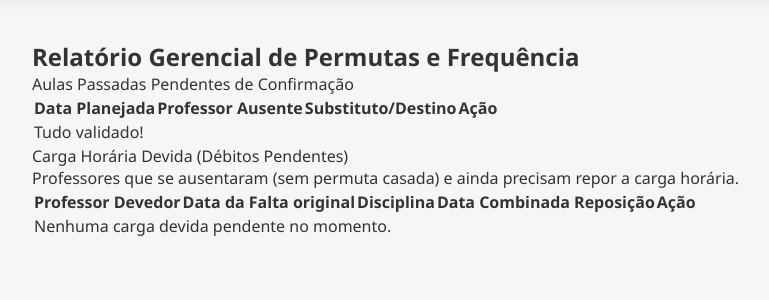
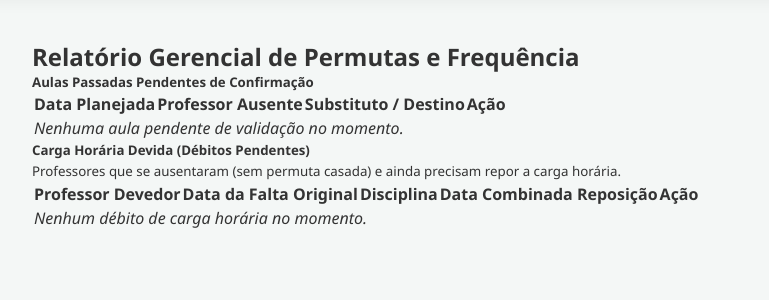
Before and after one commit to jsambarreto/sgg-ifba, a Django app: page /relatorio-gerencial/ in a window 1280 px wide. Shown: the part 70-370 px from the top of the page, without its empty margins (28-797 px from the left). Run offline with Django 5.2, Linux system fonts and the light colour scheme; a user stored in the database is signed in; tables that the repository leaves empty hold one stand-in row (values such as "Sample post").

Commit message:
feat: add new reports for carga horária and gerencial in navigation and dashboard

```diff
--- a/gestao/templates/gestao/base.html
+++ b/gestao/templates/gestao/base.html
@@ -140,6 +140,8 @@
                 <div class="dropdown-menu">
                     <a href="{% url 'construtor_grade' %}" class="dropdown-item">Montar Grade Base</a>
                     <a href="{% url 'painel_aprovacoes' %}" class="dropdown-item">Painel de Aprovações</a>
+                    <a href="{% url 'relatorio_carga_horaria' %}" class="dropdown-item">Relatório de Carga Horária</a>
+                    <a href="{% url 'relatorio_gerencial' %}">Relatório Gerencial</a>
                 </div>
             </li>
             {% endif %}
@@ -149,6 +151,7 @@
                 <a href="#" class="nav-link">📊 Direção ▾</a>
                 <div class="dropdown-menu">
                     <a href="{% url 'relatorio_carga_horaria' %}" class="dropdown-item">Relatório de Carga Horária</a>
+                    <a href="{% url 'relatorio_gerencial' %}">Relatório Gerencial</a>
                     <a href="#" class="dropdown-item">Monitoramento Geral (Em breve)</a>
                 </div>
             </li>
--- a/gestao/templates/gestao/relatorio_gerencial.html
+++ b/gestao/templates/gestao/relatorio_gerencial.html
@@ -1,86 +1,116 @@
 {% extends 'gestao/base.html' %}
 
 {% block content %}
-<div class="container mt-4">
+<div class="container-fluid mt-4 mb-5">
+    <div class="d-flex justify-content-between align-items-center mb-4">
         <h2>Relatório Gerencial de Permutas e Frequência</h2>
+    </div>
 
     <!-- BLOCO 1: PENDENTES DE VALIDAÇÃO -->
-    <div class="card border-warning mb-4">
-        <div class="card-header bg-warning text-dark">
-            Aulas Passadas Pendentes de Confirmação
+    <div class="card shadow-sm mb-5 border-warning">
+        <div class="card-header bg-warning text-dark font-weight-bold">
+            <h5 class="mb-0">Aulas Passadas Pendentes de Confirmação</h5>
         </div>
-        <div class="card-body">
-            <table class="table">
-                <thead>
+        <div class="card-body p-0">
+            <div class="table-responsive">
+                <table class="table table-hover table-striped mb-0 align-middle">
+                    <thead class="table-light">
                         <tr>
-                        <th>Data Planejada</th>
+                            <th class="px-4">Data Planejada</th>
                             <th>Professor Ausente</th>
-                        <th>Substituto/Destino</th>
-                        <th>Ação</th>
+                            <th>Substituto / Destino</th>
+                            <th class="text-center">Ação</th>
                         </tr>
                     </thead>
                     <tbody>
                         {% for sol in pendentes_validacao %}
                         <tr>
-                        <td>{{ sol.data_aplicacao|date:"d/m/Y" }}</td>
+                            <td class="px-4"><strong>{{ sol.data_aplicacao|date:"d/m/Y" }}</strong></td>
                             <td>{{ sol.solicitante.nome_completo }}</td>
                             <td>
-                            {% if sol.tipo == 'P' %}{{ sol.aula_destino.nomes_professores }}
-                            {% else %}{{ sol.professor_substituto.nome_completo|default:"Sem substituto" }}{% endif %}
+                                {% if sol.tipo == 'P' %}
+                                    {{ sol.aula_destino.nomes_professores }}
+                                {% else %}
+                                    {{ sol.professor_substituto.nome_completo|default:"Sem substituto" }}
+                                {% endif %}
                             </td>
-                        <td>
-                            <form action="{% url 'confirmar_execucao' sol.id 'aplicacao' %}" method="POST">
+                            <td class="text-center">
+                                <form action="{% url 'confirmar_execucao' sol.id 'aplicacao' %}" method="POST" class="m-0">
                                     {% csrf_token %}
-                                <button type="submit" class="btn btn-sm btn-success">Confirmar Ocorrência</button>
+                                    <button type="submit" class="btn btn-sm btn-success shadow-sm">
+                                        ✓ Confirmar Ocorrência
+                                    </button>
                                 </form>
                             </td>
                         </tr>
                         {% empty %}
-                    <tr><td colspan="4" class="text-center">Tudo validado!</td></tr>
+                        <tr>
+                            <td colspan="4" class="text-center py-4 text-muted">
+                                <em>Nenhuma aula pendente de validação no momento.</em>
+                            </td>
+                        </tr>
                         {% endfor %}
                     </tbody>
                 </table>
             </div>
         </div>
+    </div>
 
     <!-- BLOCO 2: CARGA HORÁRIA DEVIDA -->
-    <div class="card border-danger mb-4">
-        <div class="card-header bg-danger text-white">
-            Carga Horária Devida (Débitos Pendentes)
+    <div class="card shadow-sm border-danger">
+        <div class="card-header bg-danger text-white font-weight-bold">
+            <h5 class="mb-0">Carga Horária Devida (Débitos Pendentes)</h5>
         </div>
-        <div class="card-body">
-            <p class="text-muted">Professores que se ausentaram (sem permuta casada) e ainda precisam repor a carga horária.</p>
-            <table class="table">
-                <thead>
+        <div class="card-body bg-light border-bottom">
+            <p class="text-muted mb-0">
+                <small>Professores que se ausentaram (sem permuta casada) e ainda precisam repor a carga horária.</small>
+            </p>
+        </div>
+        <div class="card-body p-0">
+            <div class="table-responsive">
+                <table class="table table-hover table-striped mb-0 align-middle">
+                    <thead class="table-light">
                         <tr>
-                        <th>Professor Devedor</th>
-                        <th>Data da Falta original</th>
+                            <th class="px-4">Professor Devedor</th>
+                            <th>Data da Falta Original</th>
                             <th>Disciplina</th>
                             <th>Data Combinada Reposição</th>
-                        <th>Ação</th>
+                            <th class="text-center">Ação</th>
                         </tr>
                     </thead>
                     <tbody>
                         {% for sol in carga_devida %}
                         <tr>
-                        <td><strong>{{ sol.solicitante.nome_completo }}</strong></td>
+                            <td class="px-4 text-danger"><strong>{{ sol.solicitante.nome_completo }}</strong></td>
                             <td>{{ sol.data_aplicacao|date:"d/m/Y" }}</td>
                             <td>{{ sol.aula_origem.disciplina.nome }}</td>
-                        <td>{{ sol.data_devolucao|date:"d/m/Y"|default:"Ainda não marcada" }}</td>
                             <td>
-                            <form action="{% url 'confirmar_execucao' sol.id 'devolucao' %}" method="POST">
+                                {% if sol.data_devolucao %}
+                                    <span class="badge bg-info text-dark" style="font-size: 0.85rem;">{{ sol.data_devolucao|date:"d/m/Y" }}</span>
+                                {% else %}
+                                    <span class="text-muted fst-italic">Ainda não marcada</span>
+                                {% endif %}
+                            </td>
+                            <td class="text-center">
+                                <form action="{% url 'confirmar_execucao' sol.id 'devolucao' %}" method="POST" class="m-0">
                                     {% csrf_token %}
-                                <button type="submit" class="btn btn-sm btn-outline-danger">Marcar Reposição Concluída</button>
+                                    <button type="submit" class="btn btn-sm btn-outline-danger">
+                                        Marcar Reposição Concluída
+                                    </button>
                                 </form>
                             </td>
                         </tr>
                         {% empty %}
-                    <tr><td colspan="5" class="text-center">Nenhuma carga devida pendente no momento.</td></tr>
+                        <tr>
+                            <td colspan="5" class="text-center py-4 text-muted">
+                                <em>Nenhum débito de carga horária no momento.</em>
+                            </td>
+                        </tr>
                         {% endfor %}
                     </tbody>
                 </table>
             </div>
         </div>
-
+    </div>
 </div>
 {% endblock %}
```
Also changed, not shown: gestao/templates/gestao/index.html (+7 -1 lines). Lines whose indentation alone changed are shown as unchanged.
